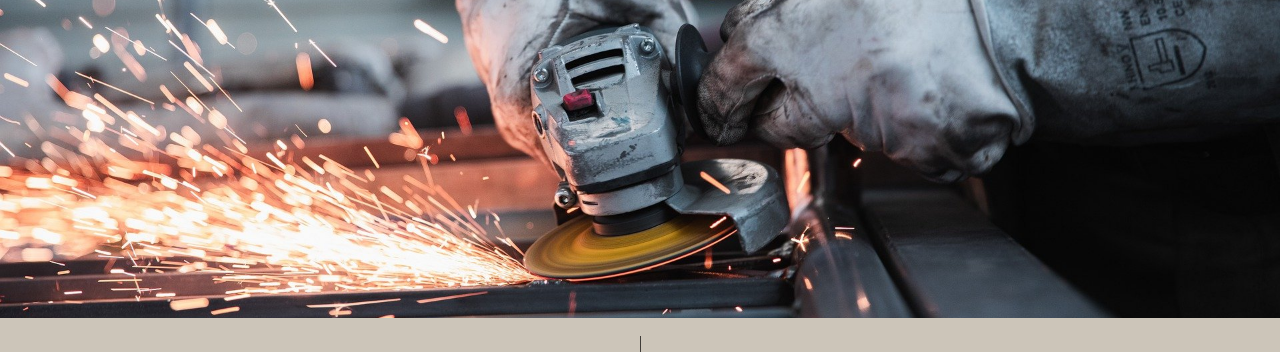
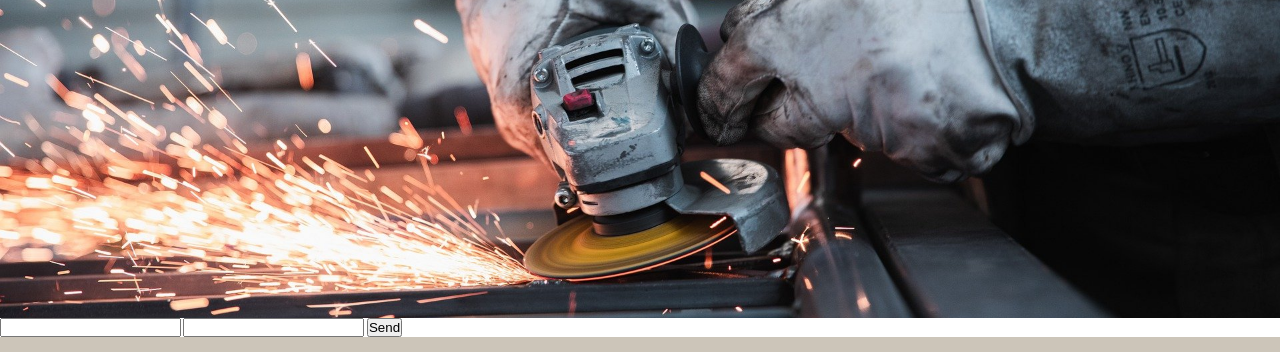
Before and after one commit to karoljablonski/witekspawalnictwo, a plain HTML site: page contact.html in a window 1280 px wide. Shown: the part 119-471 px from the top of the page. Drawn offline with Linux system fonts and the light colour scheme.

Commit message:
tryout form

```diff
--- a/contact.html
+++ b/contact.html
@@ -1,17 +1,20 @@
 <!DOCTYPE html>
 <html lang="pl">
+
 <head>
     <meta charset="UTF-8">
     <meta name="viewport" content="width=device-width, initial-scale=1.0">
     <title>Witek | Usługi ślusarsko-spawalnicze | Kontakt</title>
     <meta name="keywords" content="spawacz, spawanie, ślusarz, ślusarskie, usługi, Suwałki">
-    <meta name="description" content="Wykonuję usługi ślusarsko-spawalnicze na terenie Suwałk. Bramy, ogrodzenia, balustrady, maszyny przemysłowe">
+    <meta name="description"
+        content="Wykonuję usługi ślusarsko-spawalnicze na terenie Suwałk. Bramy, ogrodzenia, balustrady, maszyny przemysłowe">
     <script src="https://kit.fontawesome.com/8af9462368.js" crossorigin="anonymous"></script>
     <link rel="stylesheet" href="css/hamburgers.min.css">
     <link rel="preconnect" href="https://fonts.gstatic.com">
     <link href="https://fonts.googleapis.com/css2?family=Yeseva+One&display=swap" rel="stylesheet">
     <link rel="stylesheet" href="css/style.css">
 </head>
+
 <body>
     <section class="information">
         <div class="information_wrapper">
@@ -41,6 +44,12 @@
     <header class="contact_header">
     </header>
 
+    <form action="https://formsubmit.co/karoljablonski373@gmail.com" method="POST">
+        <input type="text" name="name" required>
+        <input type="email" name="email" required>
+        <button type="submit">Send</button>
+    </form>
+
     <footer>
         <div class="footer_wrapper">
             <div class="firm_data">
@@ -53,13 +62,15 @@
                 <p class="nip">
                     NIP: 8441277723
                 </p>
-                <button class="google_maps"><a target="_blank" href="https://goo.gl/maps/YJHPwTQETQmErTVz9">Zobacz na mapie</a></button>
+                <button
+                    class="google_maps"><a target="_blank" href="https://goo.gl/maps/YJHPwTQETQmErTVz9">Zobacz na mapie</a></button>
             </div>
             <div class="separator"></div>
             <div class="contact_data">
                 <p>Kontakt:</p>
                 <p class="email_adress">
-                    <span class="fas fa-envelope"></span> witek.spawalnictwo@gmail.com <span class="fas fa-envelope"></span>
+                    <span class="fas fa-envelope"></span> witek.spawalnictwo@gmail.com
+                    <span class="fas fa-envelope"></span>
                 </p>
                 <p class="phone_number">
                     <span class="fas fa-phone-alt"></span> 663-387-465 <span class="fas fa-phone"></span>
@@ -67,9 +78,11 @@
             </div>
         </div>
         <p class="real_footer">
-                &copy; All rights reserved. Developed by Karol Jabłoński <a target="_blank" href="https://github.com/karoljablonski"> <span class="fab fa-github"></span></a>
+            &copy; All rights reserved. Developed by Karol Jabłoński
+            <a target="_blank" href="https://github.com/karoljablonski"> <span class="fab fa-github"></span></a>
         </p>
     </footer>
     <script src="javascript/index.js"></script>
 </body>
+
 </html>
```
Lines whose indentation alone changed are shown as unchanged.
